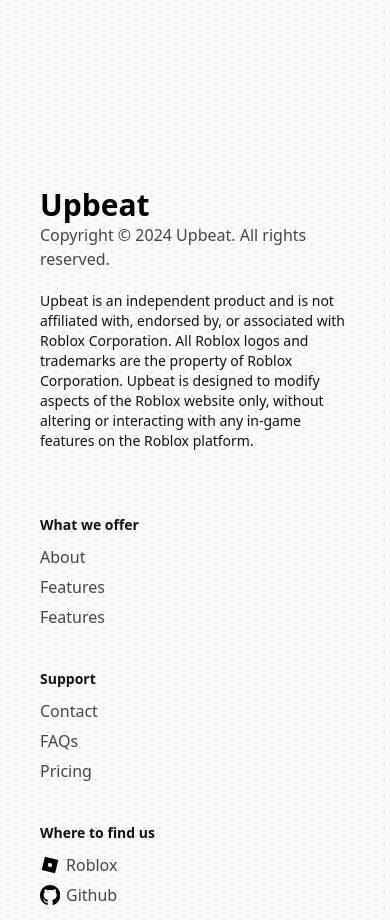
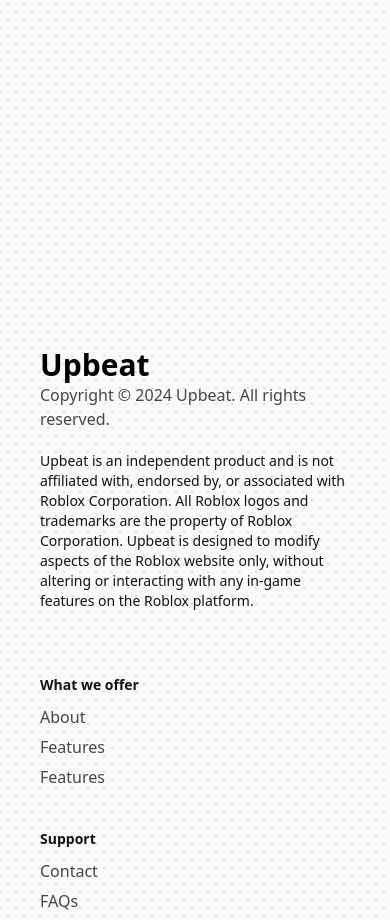
Before and after one commit to Lanred-Dev/index-frontend, a SvelteKit app: page / in a window 390 px wide. Shown: the part 1780-2700 px from the top of the page. Built offline with nearby package versions, Linux system fonts and the light colour scheme.

Commit message:
Add pricing section.

```diff
--- /dev/null
+++ b/src/routes/(public)/_index/Pricing.svelte
@@ -0,0 +1,3 @@
+<div
+    class="my-20 grid w-full grid-cols-1 grid-rows-3 gap-10 px-[15%] text-center md:grid-cols-3 md:grid-rows-1 lg:px-[10%]"
+></div>
```
